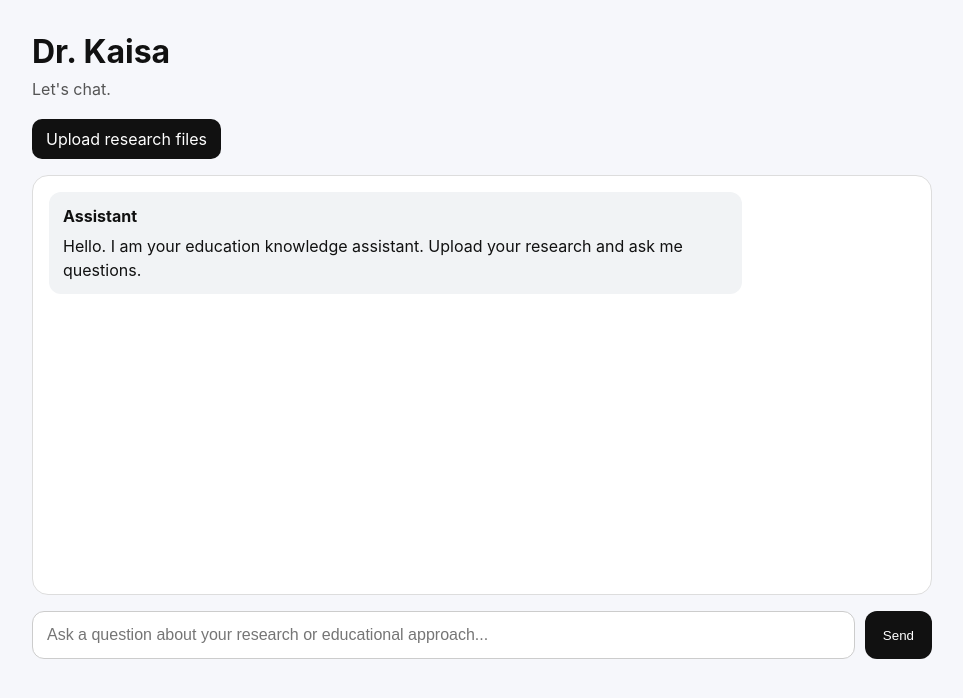
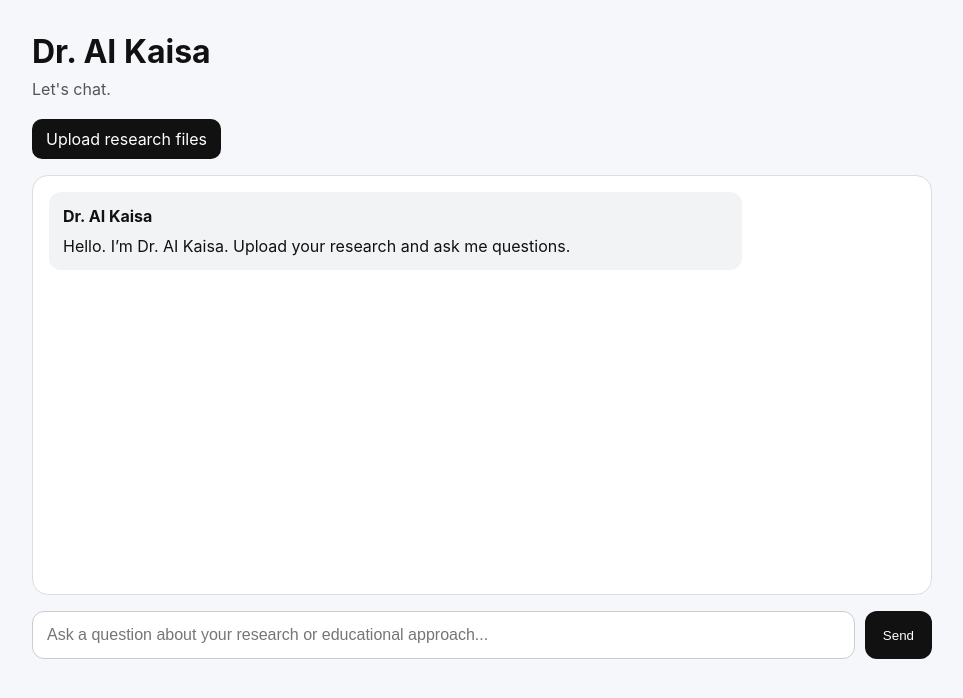
Before and after one commit to dat0405/education-chatbot, a React (Vite) app in the folder Frontend/: page / in a window 1280 px wide. Shown: the top 698 px of the page, without its empty margins (158-1121 px from the left). Built offline with nearby package versions, Linux system fonts and the light colour scheme.

Commit message:
update Kaisa name and response style

```diff
--- a/Frontend/src/main.tsx
+++ b/Frontend/src/main.tsx
@@ -8,12 +8,13 @@ type Msg = {
 };
 
 const API_BASE = "https://education-chatbot-production.up.railway.app";
+
 export default function App() {
   const [messages, setMessages] = useState<Msg[]>([
     {
       role: "assistant",
       content:
-        "Hello. I am your education knowledge assistant. Upload your research and ask me questions."
+        "Hello. I’m Dr. AI Kaisa. Upload your research and ask me questions."
     }
   ]);
   const [text, setText] = useState("");
@@ -82,7 +83,7 @@ export default function App() {
   return (
     <div className="page">
       <div className="container">
-        <h1>Dr. Kaisa</h1>
+        <h1>Dr. AI Kaisa</h1>
         <p className="subtitle">Let's chat.</p>
 
         <div className="toolbar">
@@ -104,7 +105,9 @@ export default function App() {
               key={i}
               className={`msg ${m.role === "user" ? "user" : "assistant"}`}
             >
-              <div className="role">{m.role === "user" ? "You" : "Assistant"}</div>
+              <div className="role">
+                {m.role === "user" ? "You" : "Dr. AI Kaisa"}
+              </div>
               <div>{m.content}</div>
             </div>
           ))}
```
Also changed, not shown: 1 other file (tests, documents, lock files or other folders).
